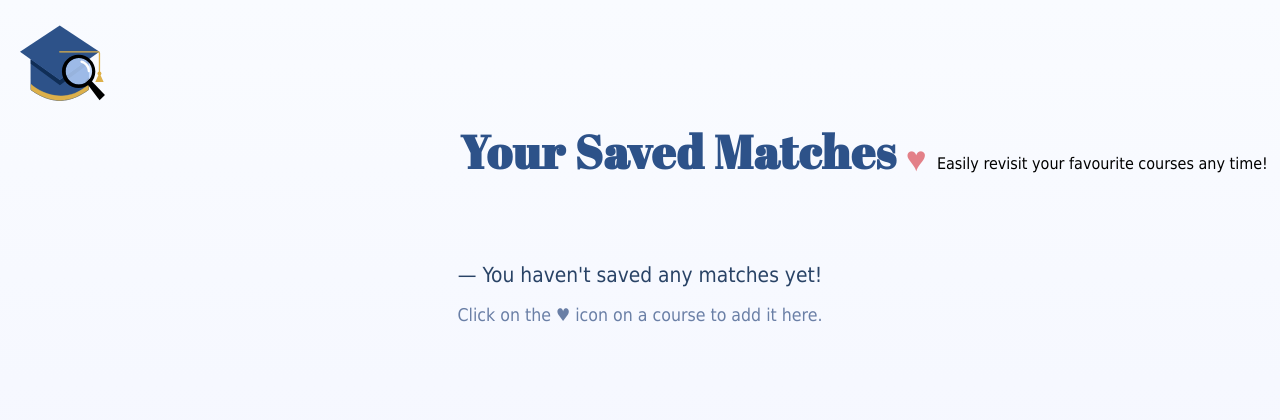
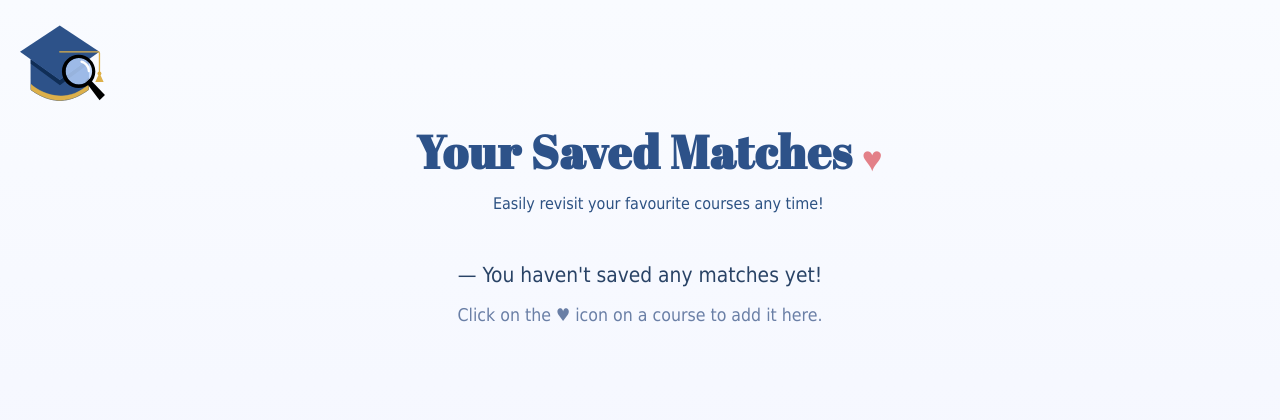
Before and after one commit to zainab-gilani/Website, a Django app: page /accounts/saved-matches/ in a window 1280 px wide. Shown: the top 420 px of the page. Run offline with Django 5.2, Linux system fonts and the light colour scheme; the visitor is signed in with stand-in values (Sample User, id 1).

Commit message:
WIP saved_matches-sub

```diff
--- a/mysite/apps/accounts/static/accounts/style.css
+++ b/mysite/apps/accounts/static/accounts/style.css
@@ -43,13 +43,21 @@ h1 {
     margin: 10px auto 0;
     position: static;
     width: fit-content;
-    margin-left: 35%;
+    margin-left: 45vh;
 }
 
 .saved-matches-heart {
     font-size: 2.2rem;
     color: #e38088;
     vertical-align: middle;
+}
+
+.saved-matches-sub {
+    color: #2d5283;
+    position: relative;
+    width: fit-content;
+    left: -50vh;
+    top: 5vh;
 }
 
 /* CONTAINERS */
```
